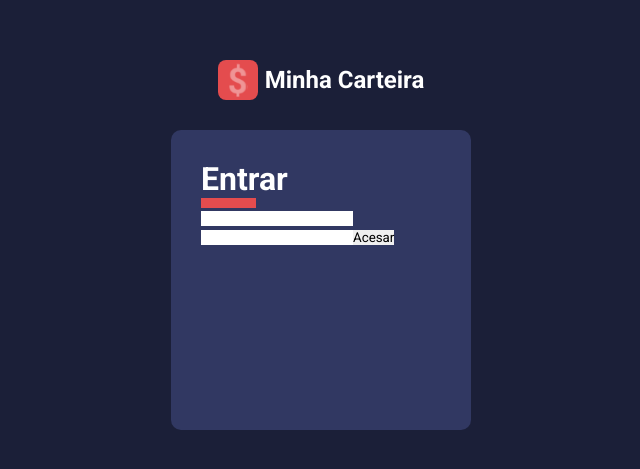
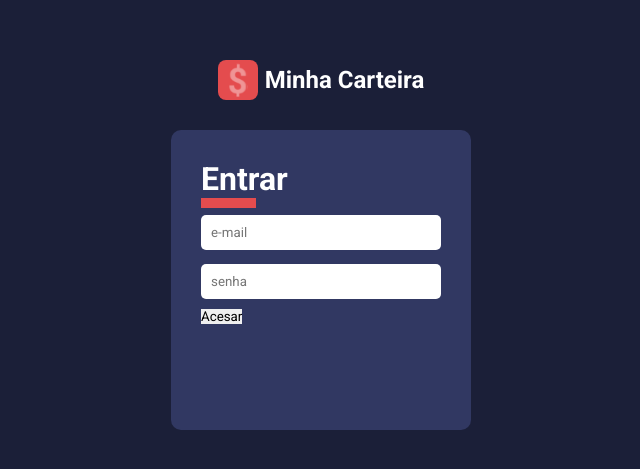
Before and after one commit to LuizTimboAlcantara/minha_carteira_react_typescript, a React (Create React App) app: page / in a window 1280 px wide. Shown: the part 155-624 px from the top of the page, without its empty margins (319-959 px from the left). Built offline with nearby package versions, Linux system fonts and the light colour scheme.

Commit message:
Criando componente de input.

```diff
--- /dev/null
+++ b/src/components/Input/index.tsx
@@ -0,0 +1,9 @@
+import React, { InputHTMLAttributes } from "react";
+
+import { Container } from "./styles";
+
+type IInputProps = InputHTMLAttributes<HTMLInputElement>;
+
+const Input: React.FC<IInputProps> = ({ ...rest }) => <Container {...rest} />;
+
+export default Input;
--- /dev/null
+++ b/src/components/Input/styles.ts
@@ -0,0 +1,8 @@
+import styled from "styled-components"
+
+export const Container = styled.input`
+  width: 100%;
+  margin: 7px 0;
+  padding: 10px;
+  border-radius: 5px;
+`;
--- a/src/pages/SignIn/index.tsx
+++ b/src/pages/SignIn/index.tsx
@@ -1,6 +1,8 @@
 import React from "react";
 
 import logoImg from "../../assets/logo.svg";
+
+import Input from "../../components/Input";
 
 import { Container, Logo, Form, FormTitle } from "./styles";
 
@@ -12,11 +14,11 @@ const SignIn: React.FC = () => {
         <h2>Minha Carteira</h2>
       </Logo>
 
-      <Form>
+      <Form onSubmit={() => {}}>
         <FormTitle>Entrar</FormTitle>
 
-        <input type="text"></input>
-        <input type="text"></input>
+        <Input type="email" required placeholder="e-mail" />
+        <Input type="password" required placeholder="senha" />
 
         <button type="submit">Acesar</button>
       </Form>
```
